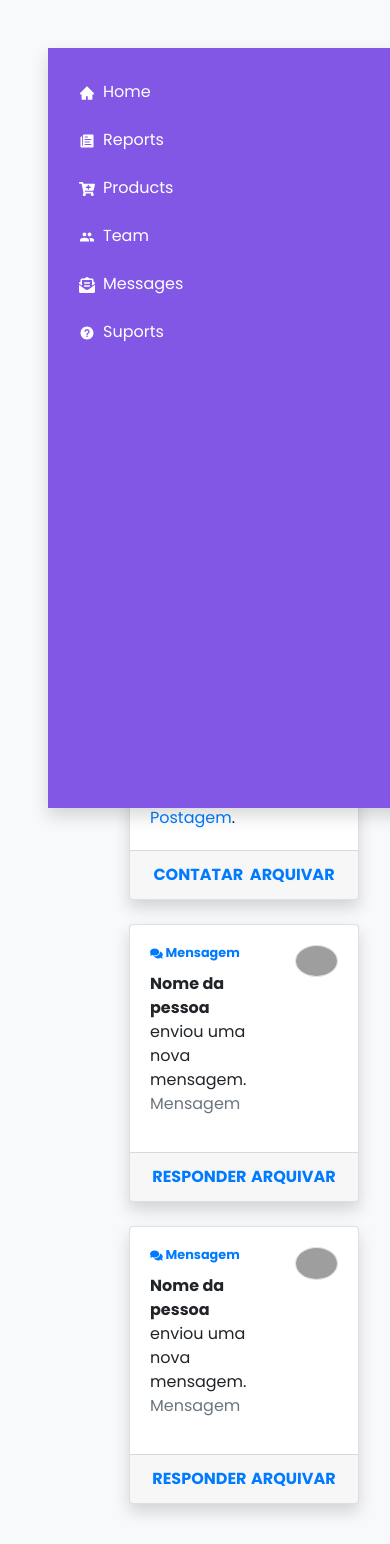
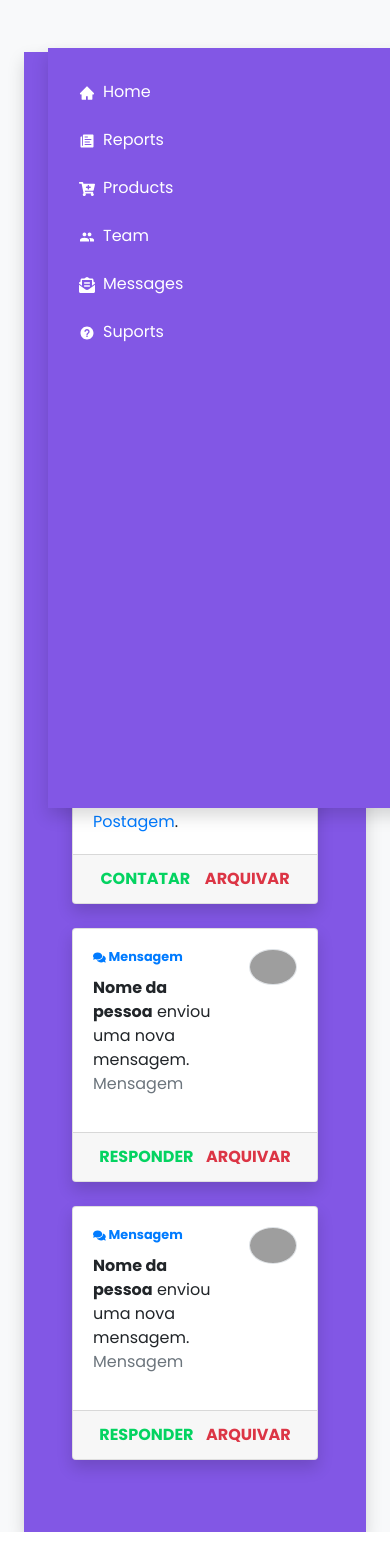
Before and after one commit to eulincon/communicart, a React (Create React App) app: page /notify in a window 390 px wide. Built offline with nearby package versions, Linux system fonts and the light colour scheme; grey boxes are pictures that could not be loaded.

Commit message:
Add css colors to class

```diff
--- a/src/assets/styles/global.css
+++ b/src/assets/styles/global.css
@@ -62,3 +62,91 @@ textarea{
         font-size: 62.5%;
     }
 } */
+
+/* Background with css colors */
+
+.bg-primary-lighter{
+    background-color: var(--color-primary-lighter);
+}
+
+.bg-primary-light{
+    background-color: var(--color-primary-light);
+}
+
+.bg-primary_{
+    background-color: var(--color-primary);
+}
+
+.bg-primary-dark{
+    background-color: var(--color-primary-dark);
+}
+
+.bg-primary-darker{
+    background-color: var(--color-primary-darker);
+}
+
+.bg-secondary_{
+    background-color: var(--color-secondary);
+}
+
+.bg-secondary-dark{
+    background-color: var(--color-secondary-dark);
+}
+
+/* Text colors with css */
+
+.txt-primary-lighter{
+    color: var(--color-primary-lighter);
+}
+
+.txt-primary-light{
+    color: var(--color-primary-light);
+}
+
+.txt-primary_{
+    color: var(--color-primary);
+}
+
+.txt-primary-dark{
+    color: var(--color-primary-dark);
+}
+
+.txt-primary-darker{
+    color: var(--color-primary-darker);
+}
+
+.txt-secondary_{
+    color: var(--color-secondary);
+}
+
+.txt-secondary-dark{
+    color: var(--color-secondary-dark);
+}
+
+/* Buttons with css */
+
+.btn-primary_ {
+    background-color: var(--color-primary);
+    color: white;
+    border-top: var(--color-primary) 1px solid;
+}
+
+.btn-primary_:hover {
+    background-color: var(--color-primary-darker);
+    color: white;
+    border-top: var(--color-primary-darker) 1px solid;
+    transition: all 0.4s;
+}
+
+.btn-secondary_ {
+    background-color: var(--color-secondary);
+    color: white;
+    border-top: var(--color-secondary) 1px solid;
+}
+
+.btn-secondary_:hover {
+    background-color: var(--color-secondary-dark);
+    color: white;
+    border-top: var(--color-secondary-dark) 1px solid;
+    transition: all 0.4s;
+}
--- a/src/components/CardNotificacaoCandidatura/index.js
+++ b/src/components/CardNotificacaoCandidatura/index.js
@@ -22,8 +22,8 @@ const CardNotificacaoCandidatura = () => {
                 </div>
             </div>
             <div className="card-footer d-flex justify-content-around">
-                <Link to="#" className="font-weight-bold text-decoration-none">CONTATAR</Link>
-                <Link to="#" className="font-weight-bold text-decoration-none">ARQUIVAR</Link>
+                <Link to="#" className="font-weight-bold text-decoration-none txt-secondary_">CONTATAR</Link>
+                <Link to="#" className="font-weight-bold text-decoration-none text-danger">ARQUIVAR</Link>
             </div>
         </div>
     );
--- a/src/components/CardNotificacaoMensagem/index.js
+++ b/src/components/CardNotificacaoMensagem/index.js
@@ -20,7 +20,8 @@ const CardNotificacaoMensagem = () => {
                 </div>
             </div>
             <div className="card-footer d-flex justify-content-around">
-                <Link to="#" className="font-weight-bold text-decoration-none">RESPONDER</Link><Link to="#" className="font-weight-bold text-decoration-none">ARQUIVAR</Link>
+                <Link to="#" className="font-weight-bold text-decoration-none txt-secondary_">RESPONDER</Link>
+                <Link to="#" className="font-weight-bold text-decoration-none text-danger">ARQUIVAR</Link>
             </div>
         </div>
     );
--- a/src/components/NotifyBackground/index.js
+++ b/src/components/NotifyBackground/index.js
@@ -2,7 +2,7 @@ import React from 'react';
 
 const NotifyBackground = ({children}) => {
     return (
-        <div className="container bg-light mt-5 p-3">
+        <div className="d-flex flex-column ml-auto mr-5 bg-light shadow col-md-8 container mt-5 p-5">
             {children}
         </div>
     );
--- a/src/pages/Notify/index.js
+++ b/src/pages/Notify/index.js
@@ -6,33 +6,28 @@ import AlertNotificacaoMensagem from '../../components/AlertNotificacaoMensagem'
 import AlertSemNotificacao from '../../components/AlertSemNotificacao';
 import CardNotificacaoCandidatura from '../../components/CardNotificacaoCandidatura';
 import CardNotificacaoMensagem from '../../components/CardNotificacaoMensagem';
+import Main from '../../components/Main';
 import NotifyBackground from "../../components/NotifyBackground";
 
 
 const Notify = () => {
     return (
-        <div className="container-fluid bg-light">
-            <div className="row">
-                <div className="m-0 p-0 col-2">
-                    <Sidebar/>
-                </div>
-                <div className="col-10 pl-5">
-                    <NotifyBackground>
-                        <section>
+        <div className="container-fluid bg-light m-0 px-4 pt-1">
+            <Sidebar/>
+            <Main>
+                <section>
                             <AlertNotificacaoCandidatura/>
                             <AlertNotificacaoMensagem/>
                             <AlertSemNotificacao/>
                         </section>
-                        <hr/>
-                        <section>
+                <hr className="bg-primary-darker" />
+                <section>
                             <CardNotificacaoCandidatura/>
                             <CardNotificacaoCandidatura/>
                             <CardNotificacaoMensagem/>
                             <CardNotificacaoMensagem/>
                         </section>
-                    </NotifyBackground>
-                </div>
-            </div>
+            </Main>
         </div>
     );
 };
```
